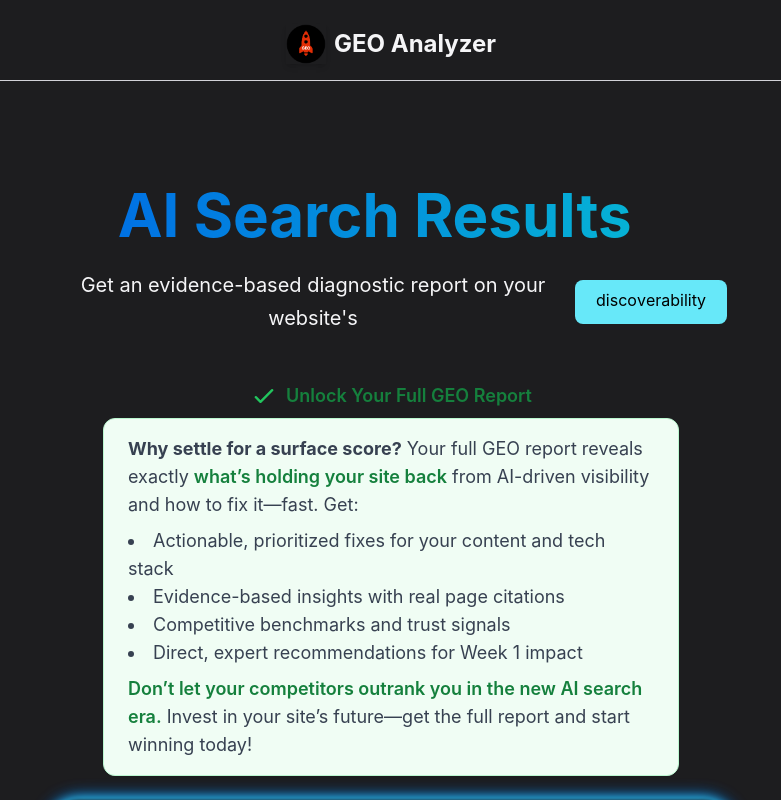
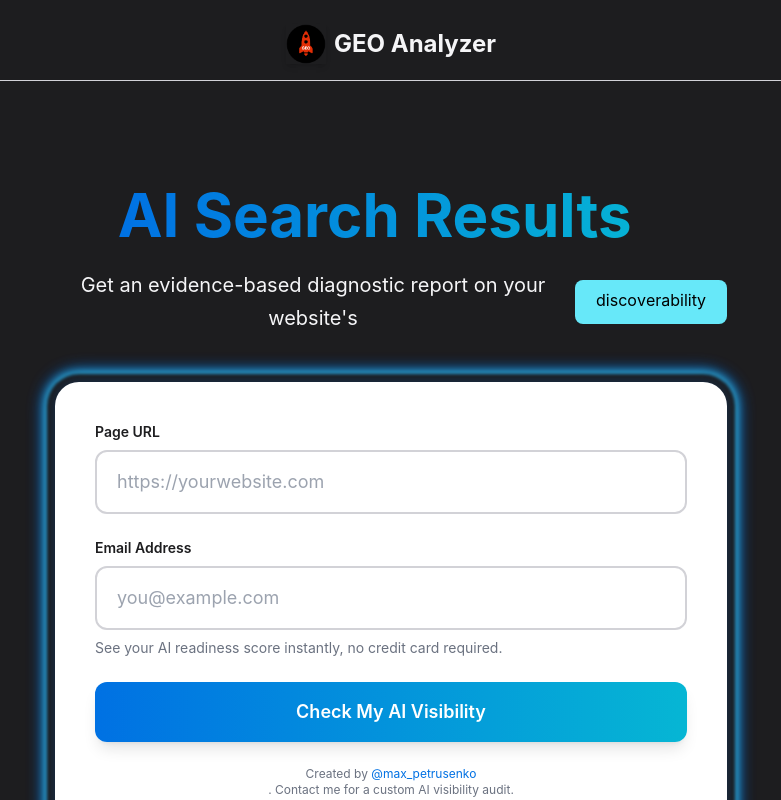
Before and after one commit to appDevelopment-tech/GEO-Analyzer, a Next.js app: page / in a window 1280 px wide. Shown: the top 800 px of the page, without its empty margins (249-1030 px from the left). Built offline with nearby package versions, Linux system fonts and the light colour scheme.

Commit message:
fix rep on home

```diff
--- a/app/page.tsx
+++ b/app/page.tsx
@@ -87,52 +87,7 @@ export default function Home() {
               className="max-w-2xl mx-auto"
             >
               <Hero />
-              {/* Why get the full report? */}
-              <div className="flex flex-col items-center justify-center mt-8 mb-8">
-                <span className="flex items-center gap-2 mb-2">
-                  <svg
-                    className="w-7 h-7 text-green-500"
-                    fill="none"
-                    viewBox="0 0 24 24"
-                    stroke="currentColor"
-                  >
-                    <path
-                      strokeLinecap="round"
-                      strokeLinejoin="round"
-                      strokeWidth={2}
-                      d="M5 13l4 4L19 7"
-                    />
-                  </svg>
-                  <span className="text-lg font-semibold text-green-700">
-                    Unlock Your Full GEO Report
-                  </span>
-                </span>
-                <p className="max-w-xl text-base md:text-lg text-gray-700 bg-green-50 border border-green-200 rounded-xl px-6 py-4 shadow-sm">
-                  <span className="font-bold">
-                    Why settle for a surface score?
-                  </span>{" "}
-                  Your full GEO report reveals exactly{" "}
-                  <span className="text-green-700 font-semibold">
-                    what’s holding your site back
-                  </span>{" "}
-                  from AI-driven visibility and how to fix it—fast. Get:
-                  <ul className="list-disc list-inside mt-2 mb-2 text-left">
-                    <li>
-                      Actionable, prioritized fixes for your content and tech
-                      stack
-                    </li>
-                    <li>Evidence-based insights with real page citations</li>
-                    <li>Competitive benchmarks and trust signals</li>
-                    <li>Direct, expert recommendations for Week 1 impact</li>
-                  </ul>
-                  <span className="text-green-700 font-semibold">
-                    Don’t let your competitors outrank you in the new AI search
-                    era.
-                  </span>{" "}
-                  Invest in your site’s future—get the full report and start
-                  winning today!
-                </p>
-              </div>
+
               <Form
                 url={url}
                 setUrl={setUrl}
```
Also changed, not shown: 1 other file (tests, documents, lock files or other folders).
